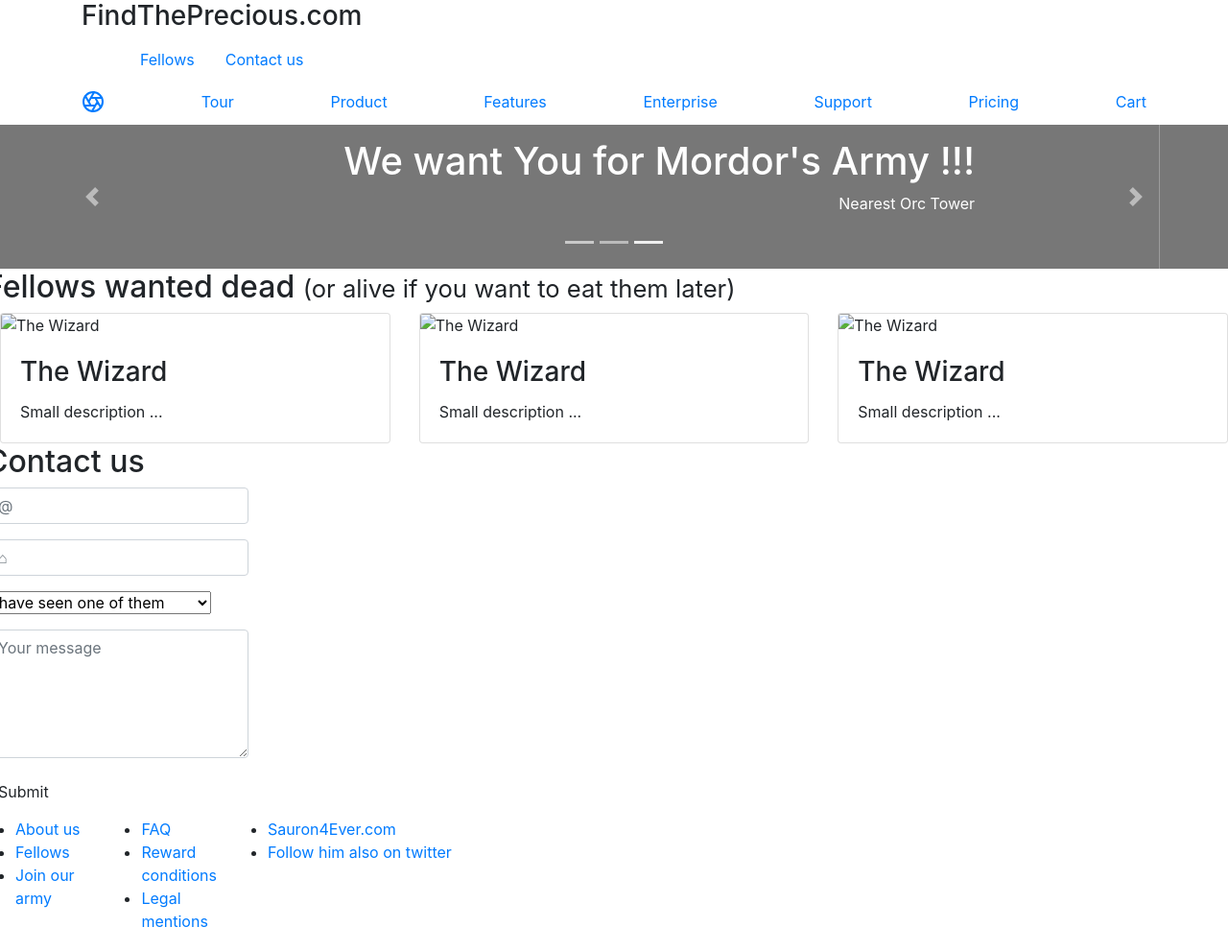
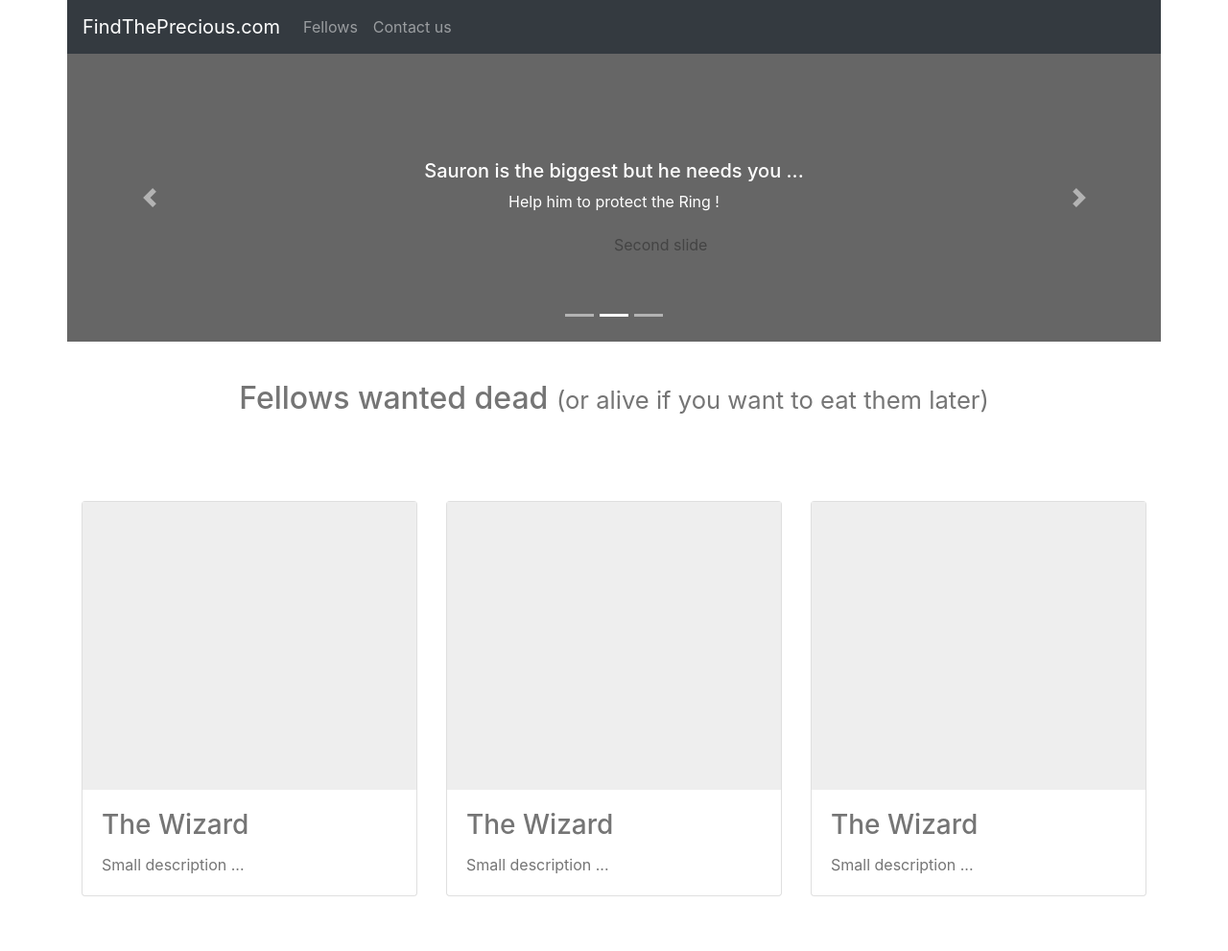
Before and after one commit to froldev/findtheprecious.com, a plain HTML site: page index.html in a window 1280 px wide. Shown: the top 991 px of the page at 96% size. Drawn offline with nearby package versions, Linux system fonts and the light colour scheme.

Commit message:
finalisation projet

```diff
--- a/index.html
+++ b/index.html
@@ -5,8 +5,9 @@
             <title>Find The Precious</title>
             <!-- Required meta tags -->
             <meta charset="utf-8">
+            <meta http-equiv="X-UA-Compatible" content="IE=edge">
             <meta name="viewport" content="width=device-width, initial-scale=1, shrink-to-fit=no">
-            <meta http-equiv="x-ua-compatible" content="ie=edge">
+            <link rel="stylesheet" type="text/css" href="style.css"/>
             <!-- Bootstrap CSS -->
             <link rel="stylesheet" href="https://stackpath.bootstrapcdn.com/bootstrap/4.3.1/css/bootstrap.min.css">
 
@@ -15,114 +16,111 @@
     <body>
 
         <!-- menu -->
-        <header class="container d-flex flex-column flex-md-row justify-content-between">
-            <div class="inner">
-                <h3 class="masthead-brand">FindThePrecious.com</h3>
-                <nav class="nav nav-masthead justify-content-center">
-                    <a class="nav-link active" href="#fellows">Fellows</a>
+        <header class="container">
+
+            <nav id="nav" class="navbar navbar-expand-lg navbar-dark bg-dark">
+                <a class="navbar-brand" href="#">FindThePrecious.com</a>
+                <button class="navbar-toggler" type="button" data-toggle="collapse" data-target="#navbarSupportedContent" aria-controls="navbarSupportedContent" aria-expanded="false" aria-label="Toggle navigation">
+                    <span class="navbar-toggler-icon"></span>
+                </button>
+
+                <div class="collapse navbar-collapse" id="navbarSupportedContent">
+                <ul class="navbar-nav mr-auto">
+                    <li class="nav-item">
+                    <a class="nav-link" href="#fellows">Fellows <span class="sr-only">(current)</span></a>
+                    </li>
+                    <li class="nav-item">
                     <a class="nav-link" href="#contact">Contact us</a>
-                </nav>
-            </div>
-        </header>
-
-
-        <nav class="site-header sticky-top py-1">
-                <div class="container d-flex flex-column flex-md-row justify-content-between">
-                  <a class="py-2" href="#">
-                    <svg xmlns="http://www.w3.org/2000/svg" width="24" height="24" fill="none" stroke="currentColor" stroke-linecap="round" stroke-linejoin="round" stroke-width="2" class="d-block mx-auto" role="img" viewBox="0 0 24 24" focusable="false"><title>Product</title><circle cx="12" cy="12" r="10"></circle><path d="M14.31 8l5.74 9.94M9.69 8h11.48M7.38 12l5.74-9.94M9.69 16L3.95 6.06M14.31 16H2.83m13.79-4l-5.74 9.94"></path></svg>
-                  </a>
-                  <a class="py-2 d-none d-md-inline-block" href="#">Tour</a>
-                  <a class="py-2 d-none d-md-inline-block" href="#">Product</a>
-                  <a class="py-2 d-none d-md-inline-block" href="#">Features</a>
-                  <a class="py-2 d-none d-md-inline-block" href="#">Enterprise</a>
-                  <a class="py-2 d-none d-md-inline-block" href="#">Support</a>
-                  <a class="py-2 d-none d-md-inline-block" href="#">Pricing</a>
-                  <a class="py-2 d-none d-md-inline-block" href="#">Cart</a>
+                    </li>
+                </ul>
                 </div>
             </nav>
 
-
-
+        </header>
 
         <!-- carousel -->
-                <div id="myCarousel" class="carousel slide" data-ride="carousel">
+        <div class="container">
+            <div id="carouselExampleCaptions" class="carousel slide" data-ride="carousel">
                 <ol class="carousel-indicators">
-                    <li data-target="#myCarousel" data-slide-to="0" class=""></li>
-                    <li data-target="#myCarousel" data-slide-to="1" class=""></li>
-                    <li data-target="#myCarousel" data-slide-to="2" class="active"></li>
+                    <li data-target="#carouselExampleCaptions" data-slide-to="0" class=""></li>
+                    <li data-target="#carouselExampleCaptions" data-slide-to="1" class=""></li>
+                    <li data-target="#carouselExampleCaptions" data-slide-to="2" class="active"></li>
                 </ol>
                 <div class="carousel-inner">
                     <div class="carousel-item">
-                      <svg class="bd-placeholder-img" width="100%" height="100%" xmlns="http://www.w3.org/2000/svg" preserveAspectRatio="xMidYMid slice" focusable="false" role="img"><rect width="100%" height="100%" fill="#777"></rect></svg>
-                      <div class="container">
-                        <div class="carousel-caption text-left">
-                          <h1>Dangerous fellowship try to destroy us</h1>
+                      <svg class="bd-placeholder-img bd-placeholder-img-lg d-block w-100" width="800" height="400" xmlns="http://www.w3.org/2000/svg" preserveAspectRatio="xMidYMid slice" focusable="false" role="img" aria-label="Placeholder: First slide"><title>Placeholder</title><rect width="100%" height="100%" fill="#777"></rect><text x="50%" y="50%" fill="#555" dy=".3em">First slide</text></svg>
+                      <div class="carousel-caption d-md-block">
+                        <h5>Dangerous fellowship try to destroy us</h5>
                         <p>Orcs, Goblins, Balrogs, protect your master Sauron !</p>
                       </div>
                     </div>
-                    </div>
                     <div class="carousel-item">
-                      <svg class="bd-placeholder-img" width="100%" height="100%" xmlns="http://www.w3.org/2000/svg" preserveAspectRatio="xMidYMid slice" focusable="false" role="img"><rect width="100%" height="100%" fill="#777"></rect></svg>
-                      <div class="container">
-                        <div class="carousel-caption">
-                          <h1>Sauron is the biggest but he needs you ...</h1>
+                      <svg class="bd-placeholder-img bd-placeholder-img-lg d-block w-100" width="800" height="400" xmlns="http://www.w3.org/2000/svg" preserveAspectRatio="xMidYMid slice" focusable="false" role="img" aria-label="Placeholder: Second slide"><title>Placeholder</title><rect width="100%" height="100%" fill="#666"></rect><text x="50%" y="50%" fill="#444" dy=".3em">Second slide</text></svg>
+                      <div class="carousel-caption d-md-block">
+                        <h5>Sauron is the biggest but he needs you ...</h5>
                         <p>Help him to protect the Ring !</p>
                       </div>
                     </div>
-                    </div>
                     <div class="carousel-item active">
-                      <svg class="bd-placeholder-img" width="100%" height="100%" xmlns="http://www.w3.org/2000/svg" preserveAspectRatio="xMidYMid slice" focusable="false" role="img"><rect width="100%" height="100%" fill="#777"></rect></svg>
-                      <div class="container">
-                        <div class="carousel-caption text-right">
-                          <h1>We want You for Mordor's Army !!!</h1>
+                      <svg class="bd-placeholder-img bd-placeholder-img-lg d-block w-100" width="800" height="400" xmlns="http://www.w3.org/2000/svg" preserveAspectRatio="xMidYMid slice" focusable="false" role="img" aria-label="Placeholder: Third slide"><title>Placeholder</title><rect width="100%" height="100%" fill="#555"></rect><text x="50%" y="50%" fill="#333" dy=".3em">Third slide</text></svg>
+                      <div class="carousel-caption d-md-block">
+                        <h5>We want You for Mordor's Army !!!</h5>
                         <p>Nearest Orc Tower</p>
                       </div>
                     </div>
                 </div>
-                  </div>
-                  <a class="carousel-control-prev" href="#myCarousel" role="button" data-slide="prev">
+                <a class="carousel-control-prev" href="#carouselExampleCaptions" role="button" data-slide="prev">
                     <span class="carousel-control-prev-icon" aria-hidden="true"></span>
                     <span class="sr-only">Previous</span>
                 </a>
-                  <a class="carousel-control-next" href="#myCarousel" role="button" data-slide="next">
+                <a class="carousel-control-next" href="#carouselExampleCaptions" role="button" data-slide="next">
                     <span class="carousel-control-next-icon" aria-hidden="true"></span>
                     <span class="sr-only">Next</span>
                 </a>
             </div>
-
-
+        </div>
 
         <!-- fellows -->
-        <section id="fellows">
+        <section id="fellows" class="container">
             <div class="row">
                 <h2>Fellows wanted dead <span class="small">(or alive if you want to eat them later)</span></h2>
             </div>
         </section>
 
         <!-- article -->
-        <section id="article">
+        <section id="article" class="container">
+
             <div class="row">
-                <div class="col-sm-4">
+                <div class="col-xs-12 col-md-4">
                     <div class="card">
-                        <img src="..." class="card-img-top" alt="The Wizard">
+                        <svg class="bd-placeholder-img" width="100%" height="100%" xmlns="http://www.w3.org/2000/svg" preserveAspectRatio="xMidYMid slice" focusable="false" role="img"><rect width="100%" height="100%" fill="#EEEEEE"></rect></svg>
+                        <div class="card-img-overlay text-white">
+                            <h5 class="card-title-image alive">Reward 1000 gold coins</h5>
+                        </div>
                         <div class="card-body">
                             <h3 class="card-title">The Wizard</h3>
                             <p class="card-text">Small description ...</p>
                         </div>
                     </div>
                 </div>
-                <div class="col-sm-4">
-                    <div class="card">
-                        <img src="..." class="card-img-top" alt="The Wizard">
+                <div class="col-xs-12 col-md-4">
+                    <div class="card card-dead">
+                        <svg class="bd-placeholder-img" width="100%" height="100%" xmlns="http://www.w3.org/2000/svg" preserveAspectRatio="xMidYMid slice" focusable="false" role="img"><rect width="100%" height="100%" fill="#EEEEEE"></rect></svg>
+                        <div class="card-img-overlay text-white">
+                            <h5 class="card-title-image dead">Dead</h5>
+                        </div>
                         <div class="card-body">
                         <h3 class="card-title">The Wizard</h3>
                         <p class="card-text">Small description ...</p>
                         </div>
                     </div>
                 </div>
-                <div class="col-sm-4">
+                <div class="col-xs-12 col-md-4">
                     <div class="card">
-                        <img src="..." class="card-img-top" alt="The Wizard">
+                        <svg class="bd-placeholder-img" width="100%" height="100%" xmlns="http://www.w3.org/2000/svg" preserveAspectRatio="xMidYMid slice" focusable="false" role="img"><rect width="100%" height="100%" fill="#EEEEEE"></rect></svg>
+                        <div class="card-img-overlay text-white">
+                            <h5 class="card-title-image alive">Reward 250 gold coins</h5>
+                        </div>
                         <div class="card-body">
                         <h3 class="card-title">The Wizard</h3>
                         <p class="card-text">Small description ...</p>
@@ -130,50 +128,67 @@
                     </div>
                 </div>
             </div>
+
         </section>
+
         <!-- contact -->
-        <section id="contact">
-            <div class="row">
-                <form action="#">
+        <section id="contact" class="container">
+
+            <form>
                     <h2>Contact us</h2>
-                    <div class="form-group">
+                    <div class="form-group col-xs-12 col-md-10">
                         <input type="email" class="form-control" id="email" placeholder="@">
                     </div>
-                    <div class="form-group">
+                    <div class="form-group col-xs-12 col-md-10">
                         <input type="password" class="form-control" id="pwd" placeholder="&#8962;">
                     </div>
-                    <div class="form-group">
+                    <div class="form-group col-xs-12 col-md-10">
                         <select>
                             <option value="0">I have seen one of them</option>
                             <option value="1">I have captured one of them</option>
                             <option value="2">I want to join your army</option>
                         </select>
                     </div>
-                    <div class="form-group">
+                    <div class="form-group col-xs-12 col-md-10">
                         <textarea class="form-control" rows="5" id="message" placeholder="Your message"></textarea>
                     </div>
-                    <button type="submit" class="btn btn-default">Submit</button>
+                    <div class="form-group col-xs-12 col-md-10 button-form">
+                        <button type="submit" class="btn btn-secondary btn-lg pull-right">Send</button>
+                    </div>
             </form>
-            </div>
+
         </section>
+
         <!-- Footer -->
-        <footer id="footer" class="navbar navbar-inverse">
+        <footer id="footer" class="page-footer bg-dark">
+
+            <div class="container">
                 <div class="row">
-                <ul class="col-sm-3">
+                <div class="col-xs-12 col-md-3">
+                    <ul>
                         <li><a href="#" title="About us">About us</a></li>
                         <li><a href="#fellows" title="Fellows">Fellows</a></li>
                         <li><a href="#join" title="Join our army">Join our army</a></li>
                     </ul>
-                <ul class="col-sm-3">
+                </div>
+
+                <div class="col-xs-12 col-md-3">
+                    <ul>
                         <li><a href="#" title="FAQ">FAQ</a></li>
                         <li><a href="#reward" title="Reward conditions">Reward conditions</a></li>
                         <li><a href="#" title="Legal mentions">Legal mentions</a></li>
                     </ul>
-                <ul class="col-sm-6">
+                </div>
+
+                <div class="col-xs-12 col-md-6">
+                    <ul>
                         <li><a href="#" title="Sauron4Ever.com"><span class="big-heading">Sauron4Ever.com</span></a></li>
                         <li><a href="#" title="Follow him also on twitter">Follow him also on twitter</a></li>
                     </ul>
                 </div>
+            </div>
+            </div>
+
         </footer>
 
         <!-- Optional JavaScript -->
@@ -181,7 +196,9 @@
         <script src="https://code.jquery.com/jquery-3.3.1.slim.min.js"></script>
         <script src="https://cdnjs.cloudflare.com/ajax/libs/popper.js/1.14.7/umd/popper.min.js"></script>
         <script src="https://stackpath.bootstrapcdn.com/bootstrap/4.3.1/js/bootstrap.min.js"></script>
-        <noscript>Your browser does not support JavaScript!</noscript>
-
+        <script>
+        $('.carousel').carousel({
+            interval: 2000
+        })</script>
     </body>
 </html>
--- a/style.css
+++ b/style.css
@@ -1,14 +1,143 @@
+/* général */
 *{
     margin:0;
     padding:0;
 }
-
+body{
+    color:#757575!important;
+}
+section{
+    padding:40px;
+}
+.row{
+    margin-left:0px!important;
+    margin-right:0px!important;
+}
+.container{
+    padding-left:0px!important;
+    padding-right:0px!important;
+}
+a,
+a:hover {
+    text-decoration: none;
+}
+li{
+    list-style:none;
+}
+/* -------------------------------------------------------------- */
 /* navbar */
-
+.navbar-nav li:hover{
+    background:#EEEEEE!important;
+}
+.navbar-nav li:hover a{
+    color:#000!important;
+}
+/* -------------------------------------------------------------- */
 /* carousel */
-
+.carousel-inner, .carousel-item{
+    height:300px!important;
+}
+.carousel-caption{
+    top:30%!important;
+}
+/* -------------------------------------------------------------- */
 /* fellows */
-
+#fellows h2{
+    width:100%;
+    text-align:center;
+}
+/* -------------------------------------------------------------- */
 /* cards */
-
+#article{
+    margin-bottom:100px;
+}
+#article svg{
+    height:300px;
+}
+#article h5{
+    text-align:center!important;
+    border-radius:5px;
+}
+#article .card-dead{
+    filter: grayscale(60%);
+}
+#article .alive{
+    background:#BDBDBD!important;
+    padding:10px;
+}
+#article .dead{
+    margin-top:50%;
+    text-transform:uppercase;
+    color:#BDBDBD!important;
+    font-size:30px;
+}
+#article .card-title-image{
+    opacity:0;
+}
+#article .card:hover .card-title-image{
+    opacity: 1;
+}
+/* -------------------------------------------------------------- */
+/* contact */
+#contact{
+    border-top:2px solid #757575;
+}
+#contact h2{
+    margin-bottom:50px;
+}
+#contact .button-form{
+    text-align:right;
+}
+#contact button:hover{
+    background:#OOO!important;
+}
+/* -------------------------------------------------------------- */
 /* footer */
+#footer{
+    padding:20px;
+}
+#footer a{
+    color:#EEEEEE!important;
+    padding:5px;
+}
+f#ooter div{
+    padding-left:5%;
+}
+#footer div:nth-child(3) {
+    padding-left:20%;
+}
+#footer li:hover a{
+    background:#EEEEEE!important;
+    color:#000!important;
+    text-decoration: none;
+    border-radius:5px;
+}
+/* -------------------------------------------------------------- */
+/* media smartphone */
+@media screen and (max-width:760px) {
+    /* fellows */
+    #fellows h2{
+        padding:40px;
+    }
+    /* cards */
+    #article .card{
+        margin-bottom:5%;
+    }
+    /* contact */
+    #contact h2{
+        text-align: center;
+    }
+    #contact button{
+        width:100%;
+    }
+    /* footer */
+    #footer div, #footer div:nth-child(3) {
+        padding-left:0px;
+    }
+    #footer ul{
+        text-align:center;
+    }
+    #footer{
+        padding:20px 10px;
+    }
+}
```
Lines whose indentation alone changed are shown as unchanged.
